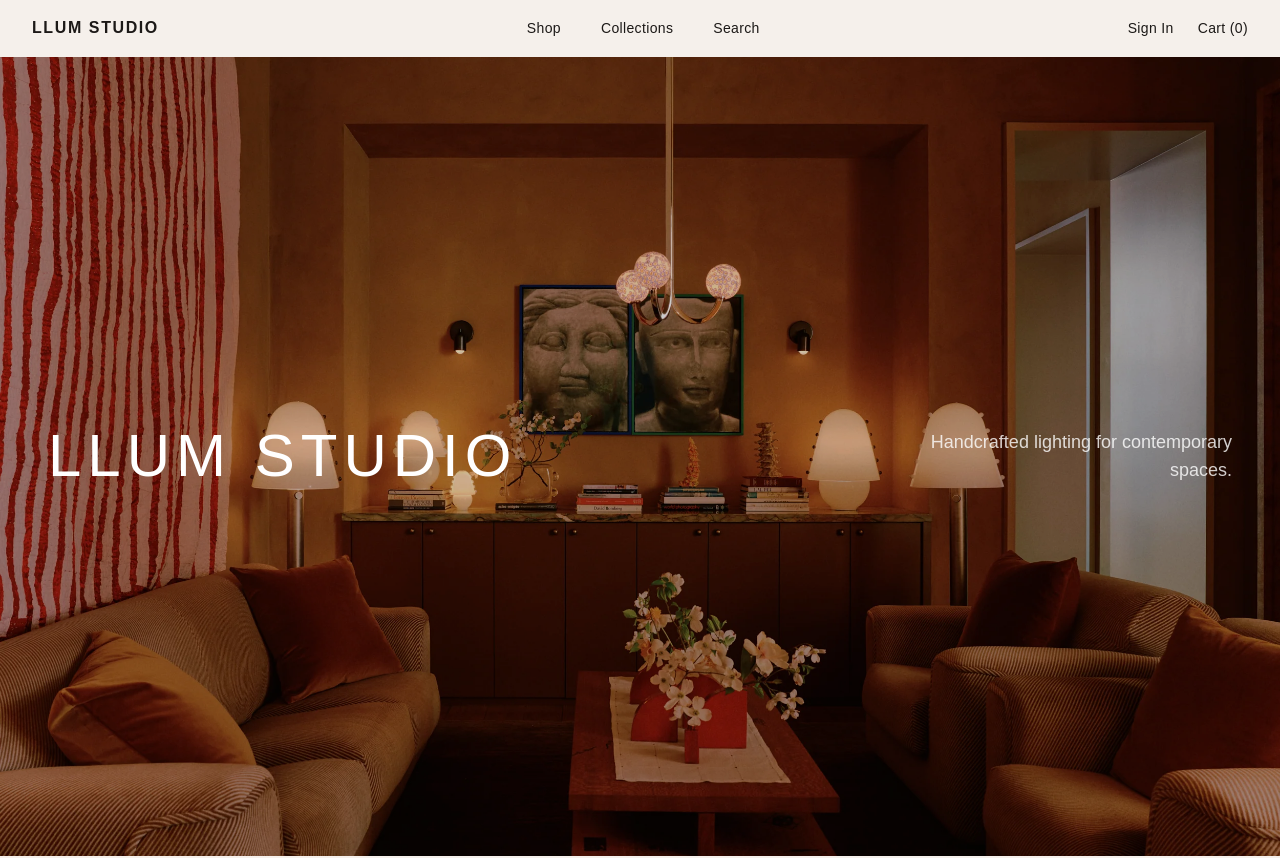
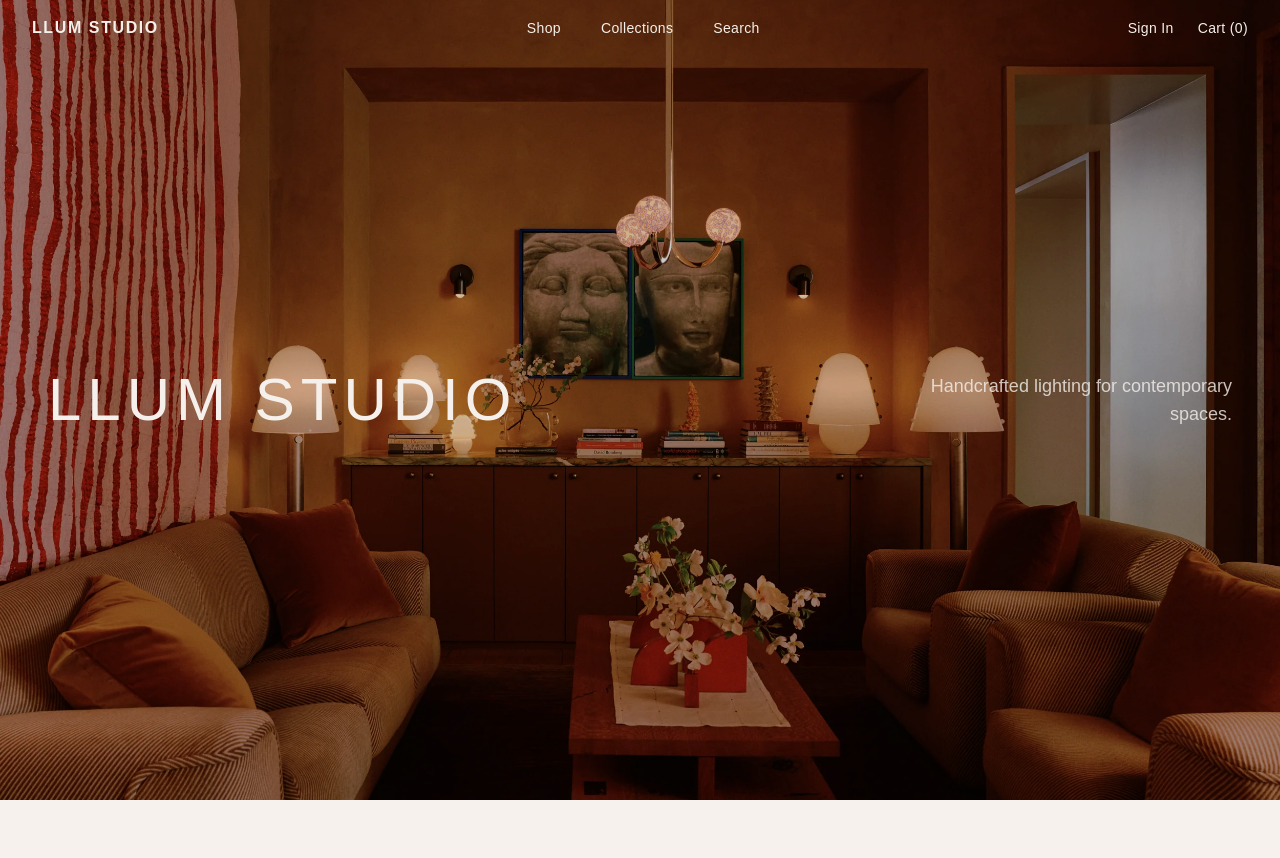
Before and after one commit to oddnyhalldora21/llum_studio, a React (Vite) app: page / in a window 1280 px wide. Shown: the top 858 px of the page. Built offline with nearby package versions, Linux system fonts and the light colour scheme; no server answers; a web font is replaced by a local one.

Commit message:
navbar and homepage changes, navbar translucent on homepage aand logo hidden until scroll

```diff
--- a/src/components/layout/Navbar.tsx
+++ b/src/components/layout/Navbar.tsx
@@ -1,13 +1,12 @@
-import { useState } from 'react'
+import { useState, useEffect } from 'react'
 import { Link, useNavigate, useLocation } from 'react-router-dom'
 import { useCartStore } from '../../store/cartStore'
 import { useAuthStore } from '../../store/authStore'
 
-
 interface Props {
-    lightsOn: boolean
-    onCartOpen: () => void
-  }
+  lightsOn: boolean
+  onCartOpen: () => void
+}
 
 function Navbar({ lightsOn, onCartOpen }: Props) {
   const totalItems = useCartStore(state => state.totalItems())
@@ -15,8 +14,20 @@ function Navbar({ lightsOn, onCartOpen }: Props) {
   const navigate = useNavigate()
   const location = useLocation()
   const onCollections = location.pathname === '/collections'
+  const isHome = location.pathname === '/'
   const [searchOpen, setSearchOpen] = useState(false)
   const [searchQuery, setSearchQuery] = useState('')
+  const [scrolled, setScrolled] = useState(false)
+  const [hovered, setHovered] = useState(false)
+
+  useEffect(() => {
+    if (!isHome) return
+    function handleScroll() {
+      setScrolled(window.scrollY > 60)
+    }
+    window.addEventListener('scroll', handleScroll)
+    return () => window.removeEventListener('scroll', handleScroll)
+  }, [isHome])
 
   async function handleSignOut() {
     await signOut()
@@ -38,22 +49,46 @@ function Navbar({ lightsOn, onCartOpen }: Props) {
 
   const searchBg = { backgroundColor: 'oklch(0.96 0.008 60)' }
 
-  const linkClass = `text-sm font-medium tracking-wide transition-colors ${
-    onCollections ? 'text-white/70 hover:text-white' : 'text-stone-900 hover:text-stone-500'
+  // Determine navbar state
+  const isTranslucent = isHome && !scrolled
+  const showLogo = !isHome || scrolled || hovered
+
+  const headerClass = `fixed top-0 left-0 right-0 z-50 border-b transition-all duration-500 ${
+    onCollections
+      ? 'bg-[#2c1810] border-transparent'
+      : isTranslucent
+        ? 'bg-transparent border-transparent'
+        : lightsOn
+          ? 'bg-[#e8e0d8] border-transparent'
+          : 'bg-[#f5f0eb] border-transparent'
   }`
+
+  const linkClass = `text-sm font-medium tracking-wide transition-colors duration-500 ${
+    onCollections
+      ? 'text-white/70 hover:text-white'
+      : isTranslucent
+        ? 'text-[#f5f0eb] hover:text-[#f5f0eb]/70'
+        : 'text-stone-900 hover:text-stone-500'
+  }`
+
+  const logoClass = `text-base font-semibold tracking-widest uppercase transition-all duration-500 hover:opacity-70 ${
+    onCollections
+      ? 'text-[#f5f0eb]'
+      : isTranslucent
+        ? 'text-[#f5f0eb]'
+        : 'text-[#2c1810]'
+  } ${!showLogo ? 'opacity-0 pointer-events-none' : 'opacity-100'}`
 
   return (
     <>
-      <header className={`fixed top-0 left-0 right-0 z-50 border-b transition-all duration-700 ${
-  onCollections
-    ? 'bg-[#2c1810] border-transparent'
-    : lightsOn
-      ? 'bg-[#e8e0d8] border-transparent'
-      : 'bg-[#f5f0eb] border-transparent'
-}`}>
+      <header
+        className={headerClass}
+        onMouseEnter={() => setHovered(true)}
+        onMouseLeave={() => setHovered(false)}
+      >
         <nav className="flex items-center justify-between px-8 h-14">
 
-          <Link to="/" className={`text-base font-semibold tracking-widest uppercase transition-colors duration-700 ${onCollections ? 'text-white' : 'text-stone-900'}`}>
+          <Link to="/" className={logoClass}>
             Llum Studio
           </Link>
 
@@ -68,7 +103,9 @@ function Navbar({ lightsOn, onCartOpen }: Props) {
           <div className="flex items-center gap-6">
             {user ? (
               <>
-                <span className={`text-sm font-medium tracking-wide ${onCollections ? 'text-white/70' : 'text-stone-900'}`}>
+                <span className={`text-sm font-medium tracking-wide transition-colors duration-500 ${
+                  onCollections ? 'text-white/70' : isTranslucent ? 'text-[#f5f0eb] hover:text-[#f5f0eb]' : 'text-stone-900 hover:text-stone-500'
+                }`}>
                   {fullName}
                 </span>
                 <button onClick={handleSignOut} className={linkClass}>
@@ -79,7 +116,7 @@ function Navbar({ lightsOn, onCartOpen }: Props) {
               <Link to="/sign-in" className={linkClass}>Sign In</Link>
             )}
             <button onClick={onCartOpen} className={linkClass}>
-            Cart ({totalItems})
+              Cart ({totalItems})
             </button>
           </div>
 
--- a/src/pages/HomePage.tsx
+++ b/src/pages/HomePage.tsx
@@ -23,7 +23,7 @@ function HomePage() {
   return (
     <div>
       {/* Hero Section */}
-      <section className="relative h-screen w-full overflow-hidden">
+      <section className="relative h-screen w-full overflow-hidden -mt-14">
         <img
           src={heroImage}
           alt="Llum Studio"
@@ -31,11 +31,9 @@ function HomePage() {
         />
         <div className="absolute inset-0 bg-black/20" />
         <div className="absolute inset-0 flex items-center justify-between px-12">
-          <h1 className="text-6xl font-medium tracking-widest uppercase text-white w-1/2">
-            Llum Studio
+        <h1 className="text-6xl font-medium tracking-widest uppercase text-[#f5f0eb] w-1/2">            Llum Studio
           </h1>
-          <p className="text-white/80 text-lg font-light max-w-xs text-right">
-            Handcrafted lighting for contemporary spaces.
+          <p className="text-[#f5f0eb]/80 text-lg font-light max-w-xs text-right">            Handcrafted lighting for contemporary spaces.
           </p>
         </div>
       </section>
```
